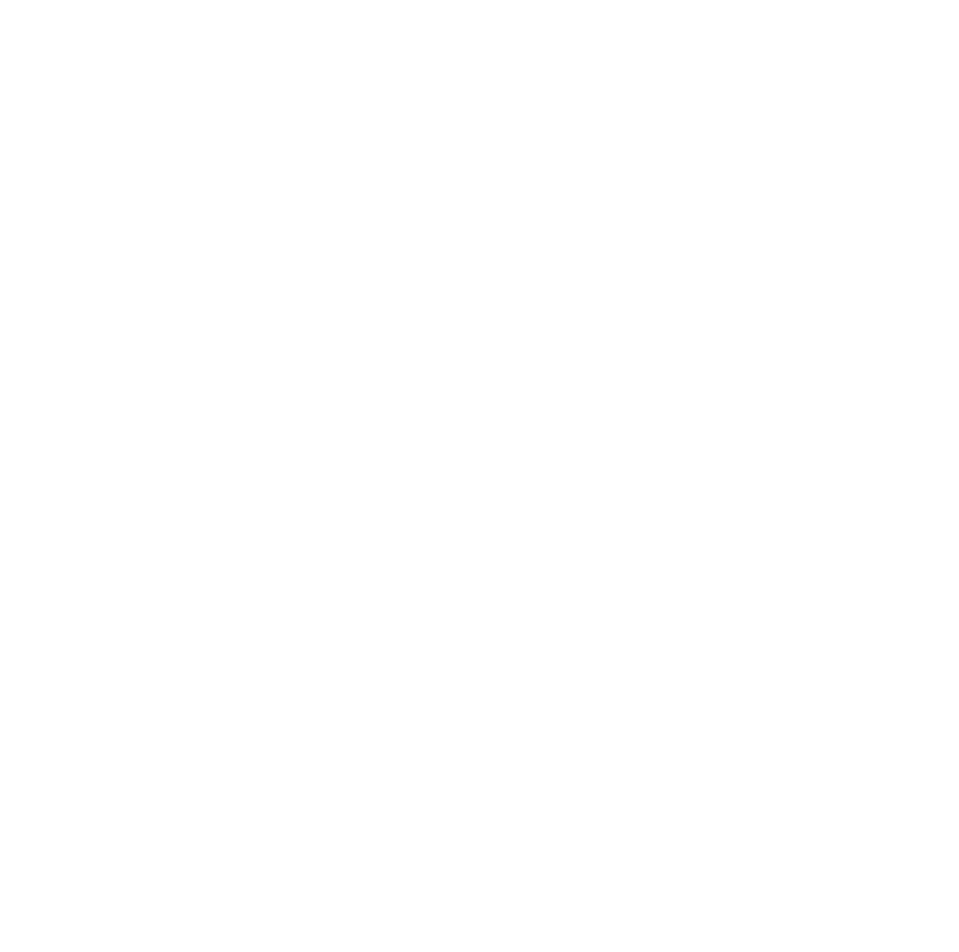
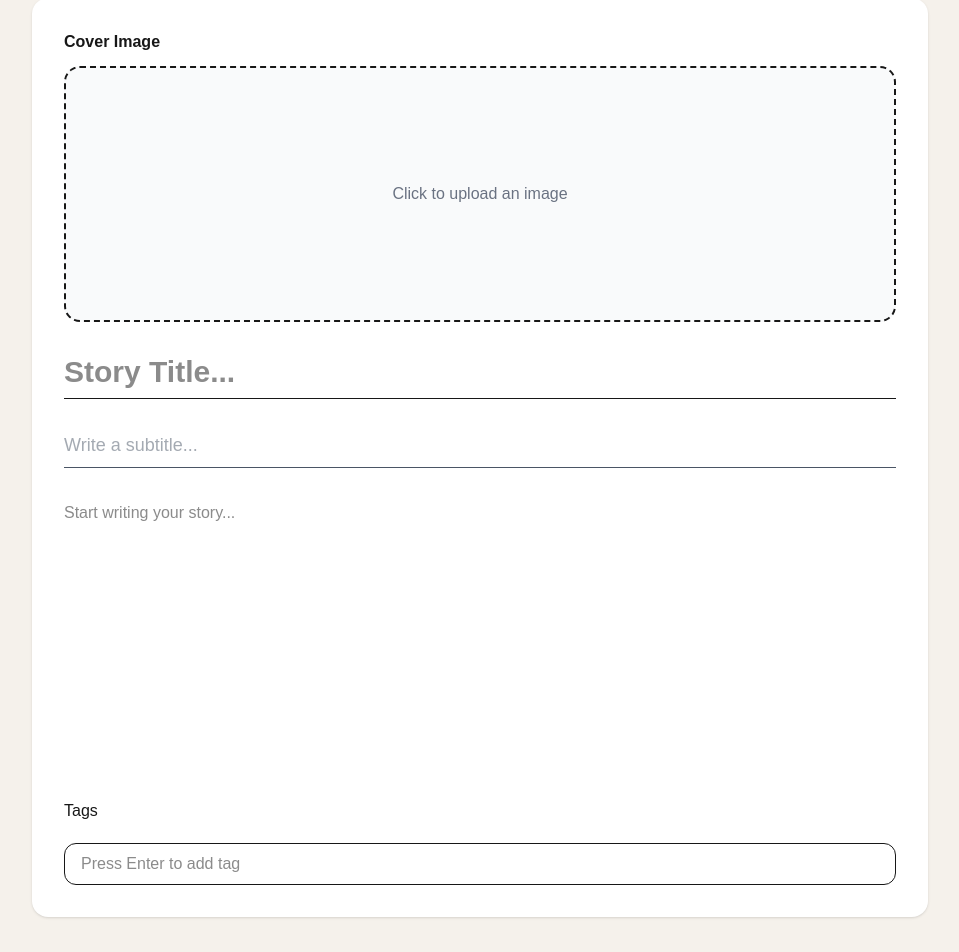
Before and after one commit to sosena2/Blog-website, a Next.js app: page /write in a window 1280 px wide. Shown: the part 250-1202 px from the top of the page, without its empty margins (160-1119 px from the left). Before the commit the page ends 800 px from the top, so only its background shows below. Built offline with nearby package versions, Linux system fonts and the light colour scheme.

Commit message:
feat: complete ui of write page

```diff
--- a/src/app/write/page.jsx
+++ b/src/app/write/page.jsx
@@ -1,8 +1,169 @@
-import React from 'react'
+"use client"
+import { useState } from "react"
+import {X} from 'lucide-react'
+import Button from "../components/ui/Button"
+import Image from "next/image"
 
 const Write = () => {
+  const [form, setForm] = useState({
+    titile: "",
+    subtitle: "",
+    content: "",
+  });
+  const [coverImage, setCoverImage] = useState(null);
+  const [tags, setTags] = useState([]);
+  const [tagValue, setTagValue] = useState("");
+
+  // handlers
+
+  const handleChange = (e) => {
+    const {name, value} = e.target;
+    setForm((prev) => ({...prev, [name]: value}))
+  };
+
+  // handle image upload
+  const handleImage = (e) =>{
+    const file = e.target.files[0];
+
+    if(!file) return;
+
+    const previewUrl = URL.createObjectURL(file);
+    setCoverImage(previewUrl);
+  };
+
+  const handleTagKeyDown = (e) =>{
+    if (e.key !== 'Enter') return
+
+    e.preventDefault();
+
+    const cleaned = tagValue.trim();
+
+    if(!cleaned) return;
+    if(tags.includes(cleaned)) return;
+
+    setTags((prev) => [...prev, cleaned]);
+    setTagValue("");
+  }
+  // Remove tag
+
+  const handleRemoveTag = (tagToRemove) =>{
+    setTags((prev) => prev.filter((tag) => tag !== tagToRemove));
+  }
+
   return (
-    <div>Write</div>
+    <div className="min-h-screen bg-[#F5F1EB] px-6 py-12">
+      {/* Header */}
+
+      <div className=' flex flex-row justify-between m-20'>
+        <p className='font-extrabold text-4xl' style={{ fontFamily: 'var(--font-playfair-display)' }}>Write a story</p>
+        <div className='flex gap-4'>
+          <Button className="bg-gray-300 text-black rounded-2xl px-4 py-2">Save Draft</Button>
+          <Button >Publish</Button>
+        </div>
+      </div>
+
+      {/* Editor card */}
+      <div className="max-w-4xl mx-auto bg-white rounded-2xl shadow-sm p-8 space-y-8">
+
+        {/* cover image */}
+        <div>
+          <p className="font-semibold mb-3 ">
+          Cover Image
+        </p>
+        {!coverImage ? (
+          <label className="flex flex-col items-center justify-center h-64 border-2 border-dashed rounded-2xl cursor-pointer hover: bg-gray-50 transition">
+            <span className="text-gray-500">
+              Click to upload an image
+            </span>
+            <input type="file"
+            accept="image/*"
+            onChange={handleImage}
+            className="hidden" />
+          </label>
+        ) : (
+          <div className="relative group">
+            <Image
+            src={coverImage}
+            alt="preview"
+            className="w=full h-80 object-cover rounded-2xl"
+            />
+            <div className="absolute inset-0 bg-black/40 opacity-0 group-hover:opacity-100 transition rounded-2xl flex items-center justify-center gap-4">
+                <label className="bg-white px-4 py-2 rounded-xl cursor-pointer">
+                  Change
+                  <input
+                    type="file"
+                    accept="image/*"
+                    onChange={handleImage}
+                    className="hidden"
+                  />
+                </label>
+
+                <button
+                  onClick={() => setCoverImage(null)}
+                  className="bg-red-600 text-white px-4 py-2 rounded-xl"
+                >
+                  Remove
+                </button>
+              </div>
+          </div>
+        )}
+        </div>
+      {/* TITLE */}
+        <input
+          type="text"
+          name="title"
+          placeholder="Story Title..."
+          value={form.title}
+          onChange={handleChange}
+          className="w-full text-3xl font-bold border-b pb-2 outline-none"
+        />
+        {/* SUBTITLE */}
+        <input
+          type="text"
+          name="subtitle"
+          placeholder="Write a subtitle..."
+          value={form.subtitle}
+          onChange={handleChange}
+          className="w-full text-lg text-gray-600 border-b pb-2 outline-none"
+        />
+        {/* CONTENT */}
+        <textarea
+          name="content"
+          placeholder="Start writing your story..."
+          value={form.content}
+          onChange={handleChange}
+          rows={10}
+          className="w-full resize-none outline-none leading-relaxed"
+        />
+         {/* TAGS */}
+        <div>
+          <p className="font-medium mb-2">Tags</p>
+
+          <div className="flex flex-wrap gap-2 mb-3">
+            {tags.map((tag) => (
+              <div
+                key={tag}
+                className="flex items-center gap-2 bg-green-950 text-white px-3 py-1 rounded-full text-sm"
+              >
+                #{tag}
+                <button onClick={() => handleRemoveTag(tag)}>
+                  <X size={16} />
+                </button>
+              </div>
+            ))}
+          </div>
+
+          <input
+            type="text"
+            placeholder="Press Enter to add tag"
+            value={tagValue}
+            onChange={(e) => setTagValue(e.target.value)}
+            onKeyDown={handleTagKeyDown}
+            className="w-full border rounded-xl px-4 py-2 outline-none focus:ring-2 focus:ring-green-950"
+          />
+        </div>
+      </div>
+    </div>
   )
 }
 
```
